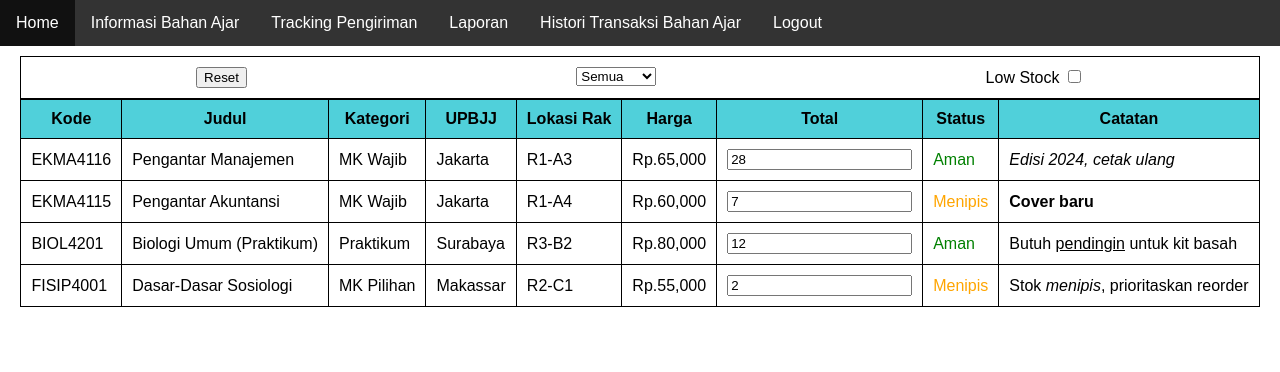
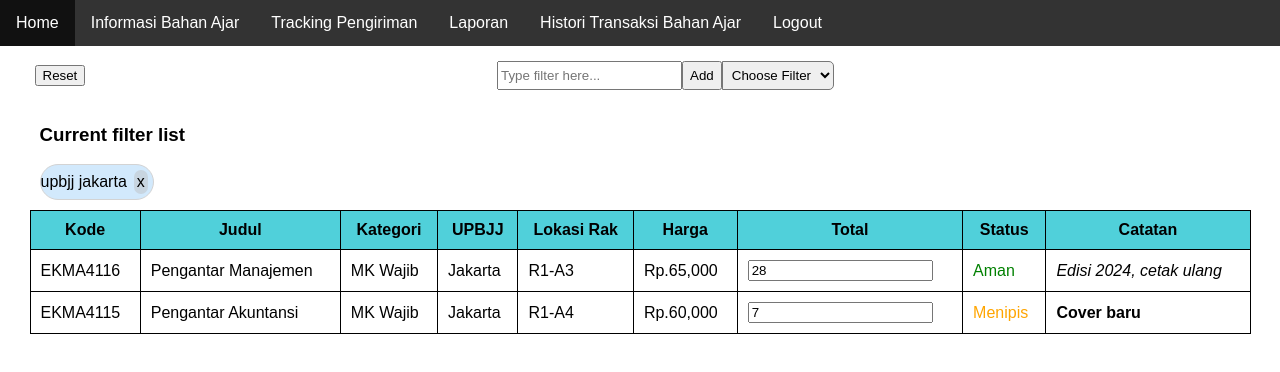
Before and after one commit to FarlanFadillah/tugas_pbw_2, a plain HTML site: page stock.html in a window 1280 px wide. Drawn offline with Linux system fonts and the light colour scheme.

Commit message:
change filter model

```diff
--- a/css/stock.css
+++ b/css/stock.css
@@ -23,6 +23,7 @@ th {
 table {
     /* no space between cell */
     border-collapse: collapse;
+    width: 1221px;
 }
 
 
@@ -47,10 +48,61 @@ table {
 /* Filter Section */
 
 .filters{
-    padding: 10px;
     display: flex;
     flex-direction: row;
-    justify-content: space-around;
-    align-items: start;
+    padding: 5px;
+}
+
+.reset-filter {
+    display: flex;
+    flex-direction: column;
+    justify-content: center;
+    align-items: center;
+}
+
+.filter{
+    flex: 1;
+    display: flex;
+    justify-content: center;
+}
+.filter input[type=text]{
+    padding: 5px;
     border: 1px solid black;
+    border-radius: 5px 0 0 5px;
 }
+
+.filter select {
+    padding: 5px;
+    border-radius: 0 5px 5px 0;
+}
+
+.filter-list {
+    display: flex;
+    flex-direction: column;
+    padding: 10px;
+}
+
+.filter-item{
+    max-width: fit-content;
+    display: flex;
+    flex-direction: row;
+    justify-content: start;
+    align-items: center;
+    gap: 2px;
+    border: 1px solid lightgray;
+    border-radius: 50px;
+    background-color: rgb(210, 233, 252);
+}
+
+.filter-item .cls-btn{
+    display: flex;
+}
+
+.filter-item .cls-btn p {
+    background-color: red;
+    max-height: fit-content;
+    padding: 3px;
+    margin: 5px;
+    border-radius: 50px;
+    background-color: rgb(200, 213, 224);
+}
--- a/js/stock-app.js
+++ b/js/stock-app.js
@@ -57,40 +57,56 @@ var app = new Vue({
             catatanHTML: "Stok <i>menipis</i>, prioritaskan reorder"
             }
         ],
-        stock_filter : [],
-        upbjj_filter : '',
         qty_filter : false,
         sort_by : {
             column : '',
             order : 'desc',
             type : 'nan'
-        }
+        },
+        filter_key : '',
+        filter_value : '',
+        filters : [
+            {
+                key : 'upbjj',
+                val : 'jakarta'
+            }
+        ]
     },
     computed : {
         viewStock(){
             let result = this.stok;
-            if(this.stock_filter.includes('upbjj')){
-                result = result.filter(data => data.upbjj === this.upbjj_filter);
+            const sort = this.sort_by;
+
+            for(value of this.filters){
+                result = result.filter(data => data[value.key].toLowerCase() === value.val.toLowerCase())
             }
+
             if(this.qty_filter)
             {
                 result = result.filter(data=> data.qty < data.safety)
             }
-            const sort = this.sort_by;
+
             if(sort.column){
                 if(sort.type === 'nan') result = result.toSorted((a, b) => a[sort.column].localeCompare(b[sort.column]));
                 else if(sort.type === 'num') result = result.toSorted((a, b) => a[sort.column] - b[sort.column]);
-
                 if(this.sort_by.order === 'desc') result = result.toReversed();
             }
+
             return result
+        },
+        currentFilterList(){
+            switch (this.filter_key) {
+                case 'upbjj':
+                    return this.upbjjList;
+                case 'kategori':
+                    return this.kategoriList;
+                default:
+                    return [];
+            }
         }
     },
     watch : {
-        upbjj_filter(){
-            if(this.upbjj_filter) this.stock_filter.push('upbjj')
-            else this.stock_filter = this.stock_filter.filter(data=> data !== 'upbjj')
-        }
+
     },
     methods : {
         sortby(type, name){
@@ -102,8 +118,45 @@ var app = new Vue({
             }
         },
         resetFilter(){
-            this.stock_filter = [];
+            this.filters = [];
             this.sort_by.column = '';
+        },
+        addFilter(){
+            if(!this.filter_key || !this.filter_value) return;
+            const obj = arrObjIncludes(this.filters, 'key', this.filter_key);
+            if(!obj.found)
+            {
+                this.filters.push({
+                    key : this.filter_key,
+                    val : this.filter_value
+                })
+            }
+            else {
+                this.filters[obj.index].val = this.filter_value
+            }
+
+            this.filter_key = '';
+            this.filter_value = '';
+        },
+        rmFilter(key){
+            this.filters = this.filters.filter(data=> data.key !== key);
         }
     }
 })
+
+
+
+function arrObjIncludes(arr, key, val){
+    for(index in arr){
+        if(arr[index][key].toLowerCase() === val.toLowerCase()){
+            return {
+                index,
+                found : true
+            }
+        }
+    }
+    return {
+        index : null,
+        found : false
+    }
+}
--- a/stock.html
+++ b/stock.html
@@ -13,19 +13,34 @@
                 <div class="reset-filter">
                     <button @click="resetFilter">Reset</button>
                 </div>
-                <div class="upbjj_filter">
-                    <select v-model="upbjj_filter">
-                        <option value="" selected>Semua</option>
-                        <option v-for="value of upbjjList">{{value}}</option>
+                <div class="filter">
+                    <input list="list" v-model="filter_value" placeholder="Type filter here...">
+                    <datalist id="list">
+                        <option v-for="value of currentFilterList" :value="value">{{value}}</option>
+                    </datalist>
+
+                    <input @click="addFilter" type="button" name="add-filter" value="Add">
+                    <select name="" id="" v-model="filter_key">
+                        <option value="" selected>Choose Filter</option>
+                        <option value="upbjj">UPBJJ</option>
+                        <option value="kategori">KATEGORI</option>
                     </select>
                 </div>
-                <div class="qty_filter">
-                    <label for="stok_status">Low Stock</label>
-                    <input type="checkbox" v-model="qty_filter" name="stok_status" id="">
+
+            </div>
+            <div class="filter-list" v-show="filters.length > 0">
+                <h3>Current filter list</h3>
+                <div v-for="value of filters" class="filter-item">
+                    <div class="info">
+                        {{value.key}} {{value.val}}
+                    </div>
+                    <div class="cls-btn">
+                        <p @click="rmFilter(value.key)" class="clickable">x</p>
+                    </div>
                 </div>
             </div>
             <table>
-                <thead>
+                <thead >
                     <tr>
                         <th>Kode</th>
                         <th @click="sortby('nan', 'judul')" class="clickable">Judul <span class="sorting-icon"></span></th>
```
